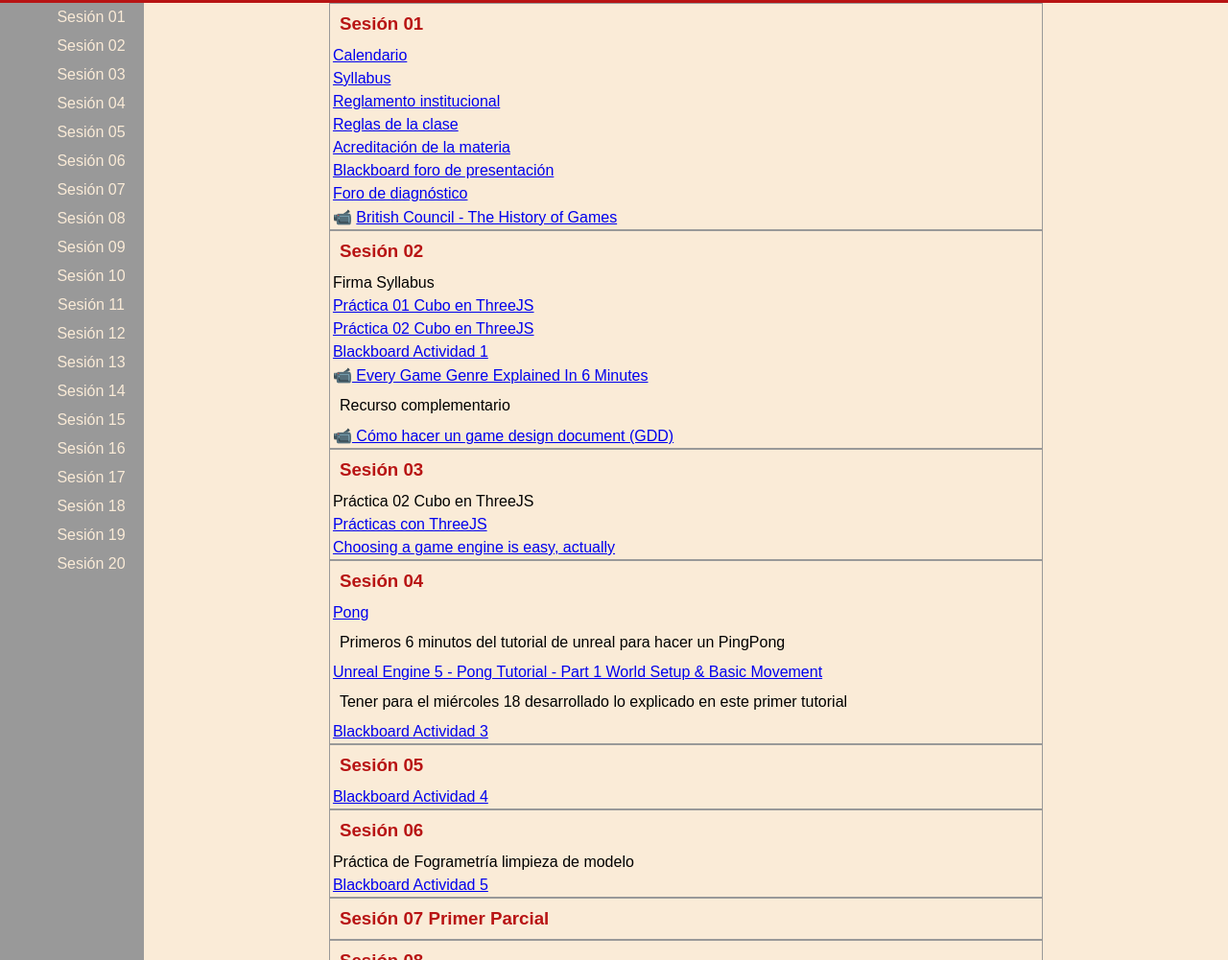
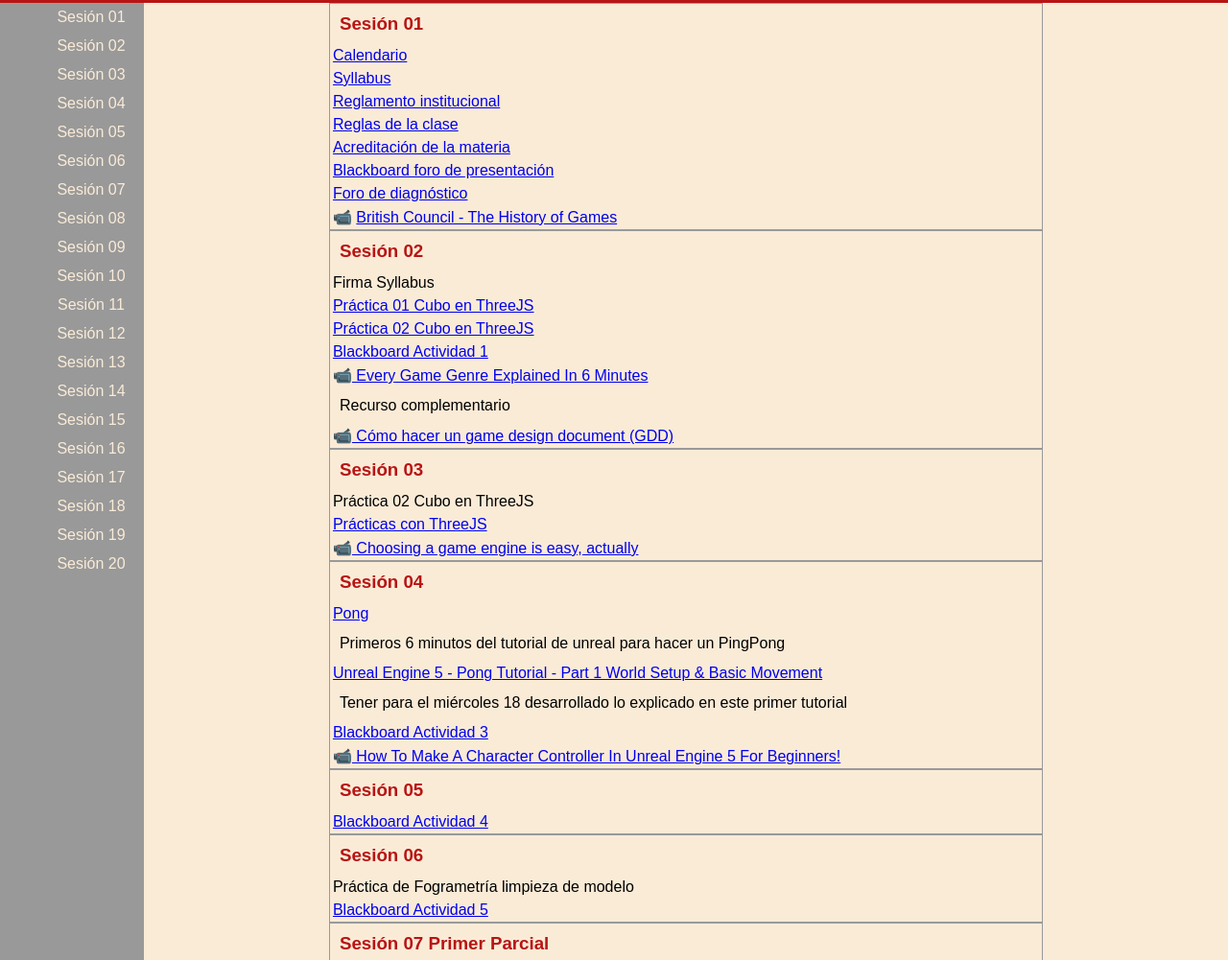
Before and after one commit to beztao01/motor, a plain HTML site: page index.html in a window 1280 px wide. Shown: the part 197-1198 px from the top of the page at 96% size. Drawn offline with Linux system fonts and the light colour scheme.

Commit message:
add info sesion 04

```diff
--- a/index.html
+++ b/index.html
@@ -64,7 +64,7 @@
                         <li><a href="https://uvmonline.blackboard.com/webapps/login/" target="_blank" rel="noopener noreferrer">Blackboard Actividad 1</a></li>
                         <li>📹<a href="https://youtu.be/3YZJS6gggXA?si=_jFAxSDL7MRXWhh-" target="_blank" rel="noopener noreferrer"> Every Game Genre Explained In 6 Minutes</a></li>
                         <p>Recurso complementario</p>
-                        <li>📹<a href=" https://www.youtube.com/watch?v=ZKo4uRTxdCA"> Cómo hacer un game design document (GDD)</a></li>
+                        <li>📹<a href=" https://www.youtube.com/watch?v=ZKo4uRTxdCA" target="_blank" rel="noopener noreferrer"> Cómo hacer un game design document (GDD)</a></li>
                     </ul>
                 </section>
                 <section>
@@ -72,7 +72,7 @@
                     <ul>
                         <li>Práctica 02 Cubo en ThreeJS</li>
                         <li><a href="https://beztao01.github.io/three-uvm/" target="_blank" rel="noopener noreferrer">Prácticas con ThreeJS</a></li>
-                        <li><a href="https://youtu.be/aMgB018o71U?si=K07qyWAlB7Cr5Tn9"> Choosing a game engine is easy, actually</a></li>
+                        <li>📹<a href="https://youtu.be/aMgB018o71U?si=K07qyWAlB7Cr5Tn9" target="_blank" rel="noopener noreferrer"> Choosing a game engine is easy, actually</a></li>
 
 
                 </section>
@@ -85,6 +85,8 @@
                         <li><a href="https://youtu.be/lybdrQ93t88?si=Z-PWHHU65E6elScl">Unreal Engine 5 - Pong Tutorial - Part 1 World Setup & Basic Movement</a></li>
                             <p>Tener para el miércoles 18 desarrollado lo explicado en este primer tutorial </p>
                         <li><a href="https://uvmonline.blackboard.com/webapps/login/">Blackboard Actividad 3</a></li>
+
+                        <li>📹<a href="https://youtu.be/2xqecl73UG0?si=UdIvI_mLxtJalzJy" target="_blank" rel="noopener noreferrer"> How To Make A Character Controller In Unreal Engine 5 For Beginners!</a></li>
                     </ul>
                 </section>
                 <section>
```
